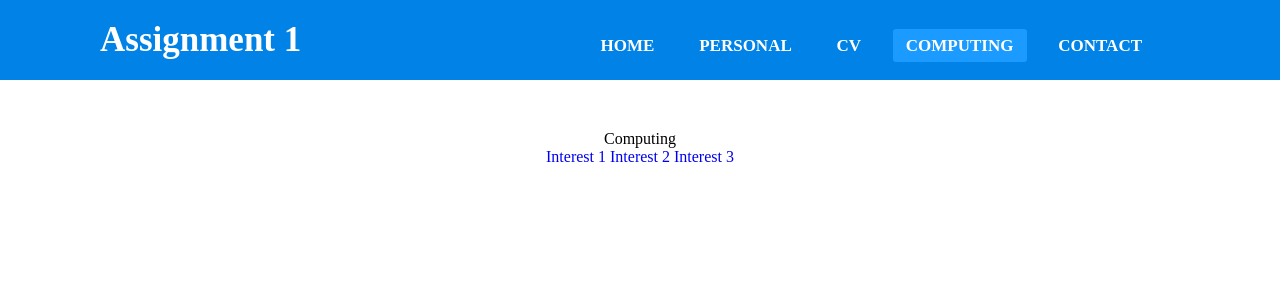
After one commit to GonnaBePRO/flask-web-app, a Flask app: page /computing in a window 1280 px wide. The commit adds this page. Shown: the top 300 px of the page. Run offline with Flask 2, Linux system fonts and the light colour scheme.

Commit message:
Added sub-page functionality

```diff
--- a/__init__.py
+++ b/__init__.py
@@ -28,5 +28,19 @@ def contact():
 	else:
 		return render_template("contact.html")
 
+
+@app.route("/computing")
+def computing():
+	subpage = request.args.get('subpage')
+
+	pages = {
+		"1" : render_template("interest1.html"),
+		"2" : render_template("interest2.html"),
+		"3" : render_template("interest3.html")
+	}
+
+	return pages.get(subpage, render_template("computing.html"))
+
+
 if __name__ == "__main__":
 	app.run()
--- /dev/null
+++ b/templates/computing.html
@@ -0,0 +1,19 @@
+<!DOCTYPE html>
+<html>
+<head>
+	<title>Computing</title>
+</head>
+<link href="/static/style.css" rel="stylesheet" type="text/css">
+<body>
+	{% include 'nav.html' %}
+
+	<div class="content">
+		<p>Computing<br>
+
+		<a href="?subpage=1">Interest 1</a>
+		<a href="?subpage=2">Interest 2</a>
+		<a href="?subpage=3">Interest 3</a>
+
+	</div>
+</body>
+</html>
--- /dev/null
+++ b/templates/interest1.html
@@ -0,0 +1,19 @@
+<!DOCTYPE html>
+<html>
+<head>
+	<title>Computing</title>
+</head>
+<link href="/static/style.css" rel="stylesheet" type="text/css">
+<body>
+	{% include 'nav.html' %}
+
+	<div class="content">
+		<p>INTEREST 1<br>
+
+		<a href="/computing">Back</a>
+
+
+
+	</div>
+</body>
+</html>
--- /dev/null
+++ b/templates/interest2.html
@@ -0,0 +1,17 @@
+<!DOCTYPE html>
+<html>
+<head>
+	<title>Computing</title>
+</head>
+<link href="/static/style.css" rel="stylesheet" type="text/css">
+<body>
+	{% include 'nav.html' %}
+
+	<div class="content">
+		<p>INTEREST 2<br>
+
+				<a href="/computing">Back</a>
+
+	</div>
+</body>
+</html>
--- /dev/null
+++ b/templates/interest3.html
@@ -0,0 +1,17 @@
+<!DOCTYPE html>
+<html>
+<head>
+	<title>Computing</title>
+</head>
+<link href="/static/style.css" rel="stylesheet" type="text/css">
+<body>
+	{% include 'nav.html' %}
+
+	<div class="content">
+		<p>INTEREST 3<br>
+
+				<a href="/computing">Back</a>
+
+	</div>
+</body>
+</html>
--- a/templates/nav.html
+++ b/templates/nav.html
@@ -5,7 +5,7 @@
 			<li><a {% if request.endpoint == "index" %}class="active"{% endif %} href="/">Home</a></li>
 			<li><a {% if request.endpoint == "personal" %}class="active"{% endif %} href="/personal">Personal</a></li>
 			<li><a {% if request.endpoint == "cv" %}class="active"{% endif %} href="/cv">CV</a></li>
-			<li><a {% if request.endpoint == "/" %}class="active"{% endif %} href="#Computing">Computing</a></li>
+			<li><a {% if request.endpoint == "computing" %}class="active"{% endif %} href="/computing">Computing</a></li>
 			<li><a {% if request.endpoint == "contact" %}class="active"{% endif %} href="/contact">Contact</a></li>
 		</ul>
 	</label>
```
